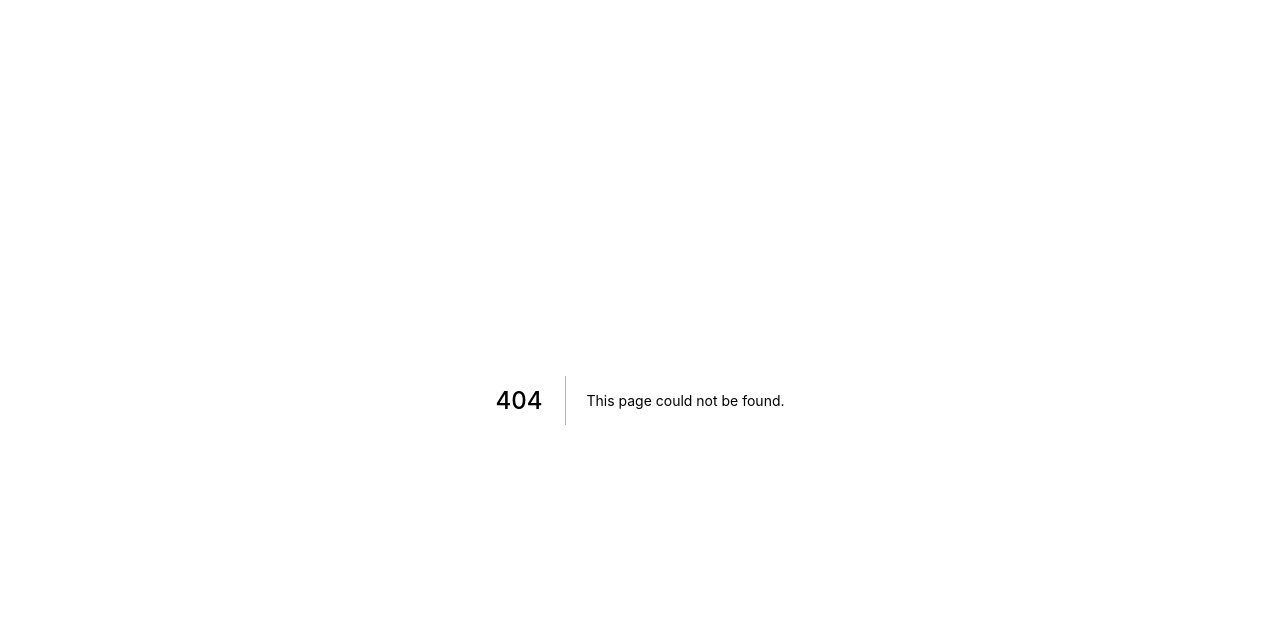
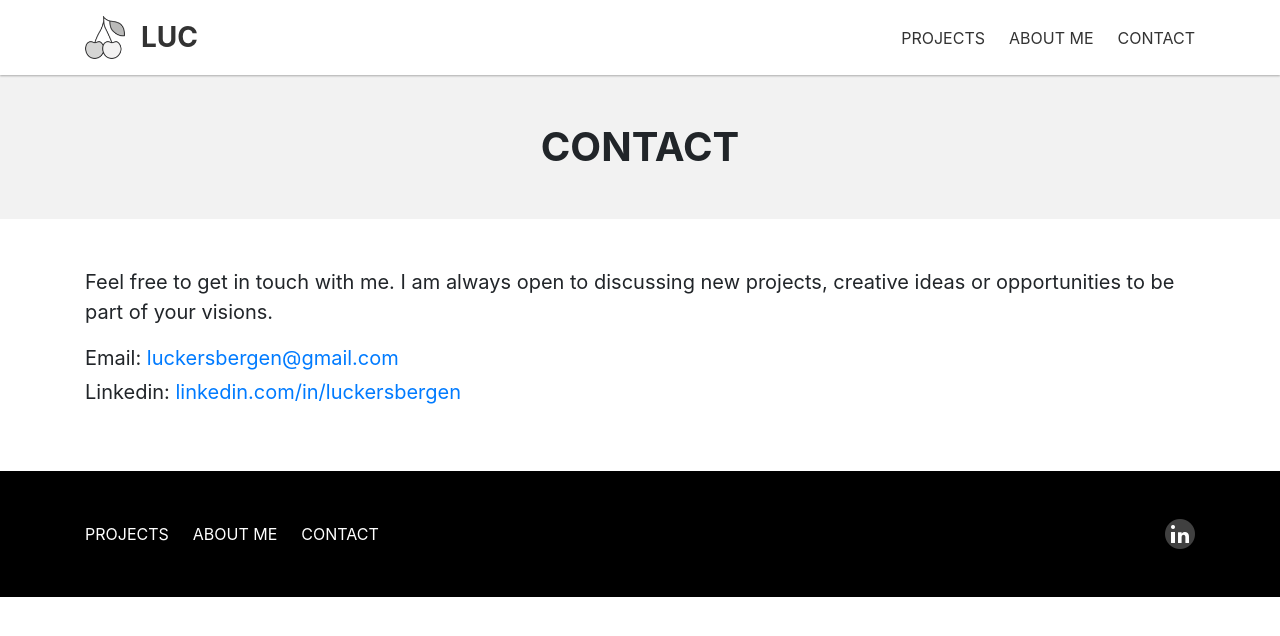
Before and after one commit to ellyaaisyah/luckersbergen.nl, a Next.js app: page /contact in a window 1280 px wide. Before the commit this address had no page. Shown: the top 636 px of the page. Built offline with nearby package versions, Linux system fonts and the light colour scheme.

Commit message:
📭 contact

```diff
--- a/components/layout.js
+++ b/components/layout.js
@@ -44,12 +44,9 @@ export default ({ children, title = "Luc Kersbergen" }) => (
             <Link href="/about-me">
               <a className="d-block d-md-inline px-md-4">About Me</a>
             </Link>
-            <a
-              href="mailto:luckersbergen@gmail.com"
-              className="d-block d-md-inline"
-            >
-              Contact
-            </a>
+            <Link href="/contact">
+              <a className="d-block d-md-inline font-weight-normal">Contact</a>
+            </Link>
           </div>
         </div>
       </nav>
@@ -68,16 +65,13 @@ export default ({ children, title = "Luc Kersbergen" }) => (
               About Me
             </a>
           </Link>
-          <a
-            href="mailto:luckersbergen@gmail.com"
-            className="d-block d-md-inline font-weight-normal"
-          >
-            Contact
-          </a>
+          <Link href="/contact">
+            <a className="d-block d-md-inline font-weight-normal">Contact</a>
+          </Link>
         </div>
 
         <div className="social">
-          <a href="#">
+          <a href="https://www.linkedin.com/in/luckersbergen/">
             <img src="/footer-linkedin.png" width="30" />
           </a>
         </div>
--- /dev/null
+++ b/pages/contact.js
@@ -0,0 +1,40 @@
+import React from "react";
+import Layout from "../components/layout";
+
+const Contact = () => {
+  return (
+    <Layout>
+      <div className="bg-light-grey">
+        <div className="container pt-5 pb-5 text-center">
+          <h1 className="text-uppercase font-weight-bold m-0">Contact</h1>
+        </div>
+      </div>
+      <div className="container container-smaller pt-5 pb-5">
+        <p>
+          Feel free to get in touch with me. I am always open to discussing new
+          projects, creative ideas or opportunities to be part of your visions.
+        </p>
+        <p className="mb-1">
+          Email:{" "}
+          <a
+            class="font-weight-normal"
+            href="mailto:luckersbergen@gmail.com?subject=Contact luckersbergen.nl"
+          >
+            luckersbergen@gmail.com
+          </a>
+        </p>
+        <p>
+          Linkedin:{" "}
+          <a
+            class="font-weight-normal"
+            href="https://www.linkedin.com/in/luckersbergen/"
+          >
+            linkedin.com/in/luckersbergen
+          </a>
+        </p>
+      </div>
+    </Layout>
+  );
+};
+
+export default Contact;
```
